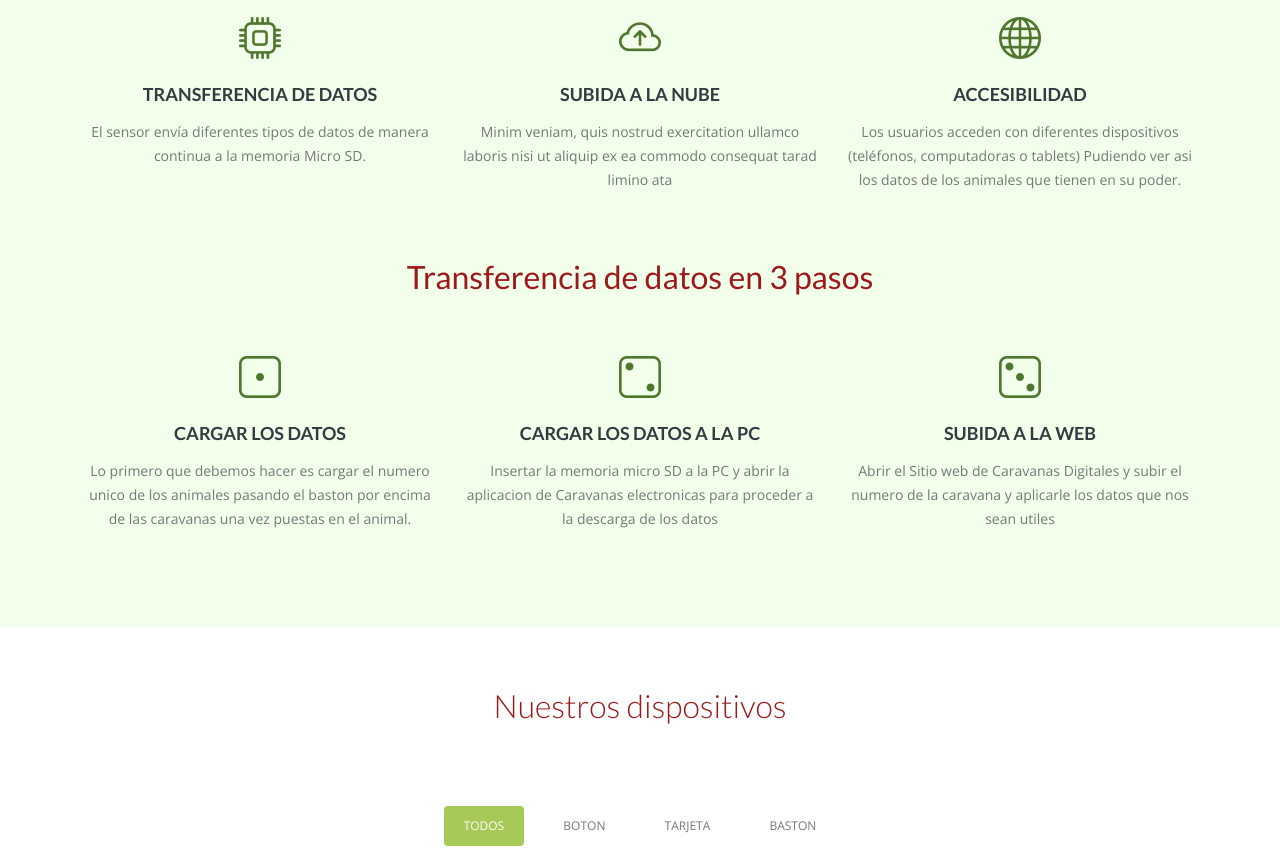
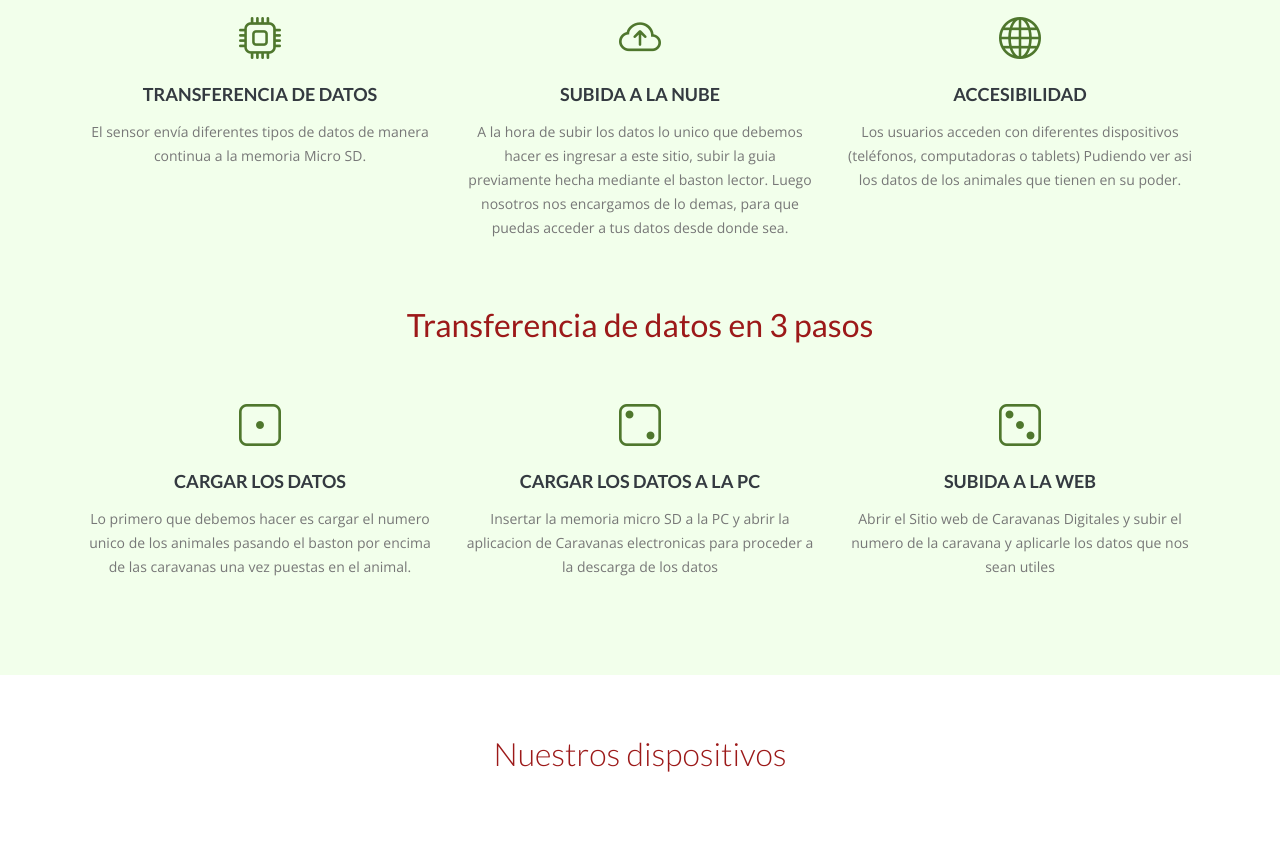
Before and after one commit to caravanas-electronicas/caravanas-electronicas.github.io, a plain HTML site: page index.html in a window 1280 px wide. Shown: the part 1700-2551 px from the top of the page. Drawn offline with nearby package versions, Linux system fonts and the light colour scheme.

Commit message:
Update index.html

```diff
--- a/index.html
+++ b/index.html
@@ -114,7 +114,7 @@
           <div class="col-lg-4 col-md-6 icon-box">
             <div class="icon"><i class="bi-cloud-arrow-up"></i></div>
             <h4 class="title"><a href="">Subida a la nube</a></h4>
-            <p class="description">Minim veniam, quis nostrud exercitation ullamco laboris nisi ut aliquip ex ea commodo consequat tarad limino ata</p>
+            <p class="description">A la hora de subir los datos lo unico que debemos hacer es ingresar a este sitio, subir la guia previamente hecha mediante el baston lector. Luego nosotros nos encargamos de lo demas, para que puedas acceder a tus datos desde donde sea.  </p>
           </div>
           <div class="col-lg-4 col-md-6 icon-box">
             <div class="icon"><i class="bi bi-globe"></i></div>
```
